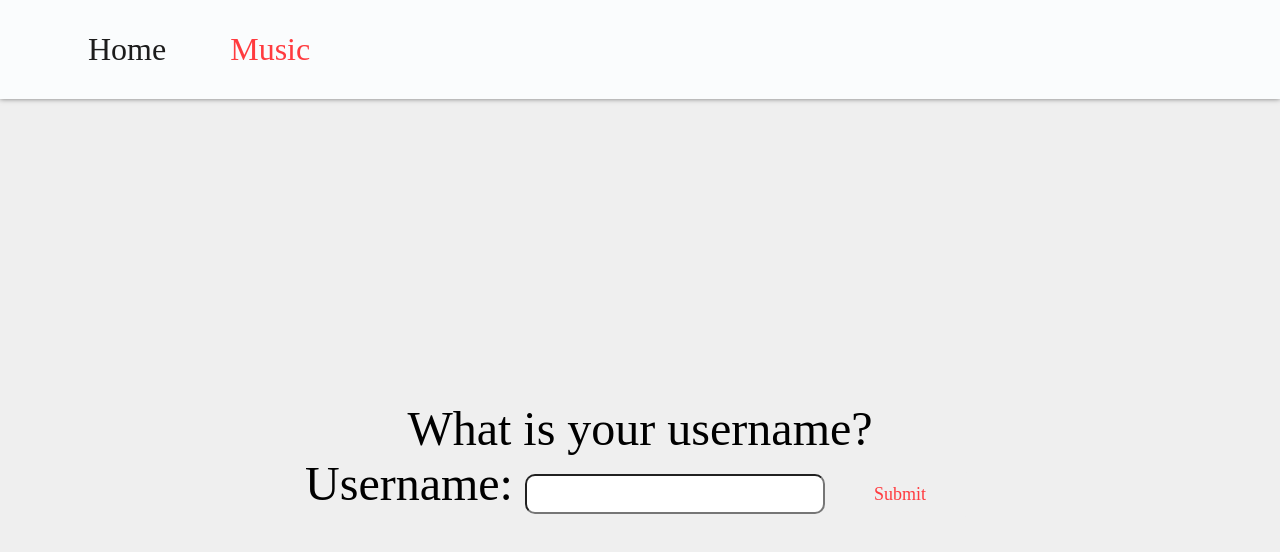
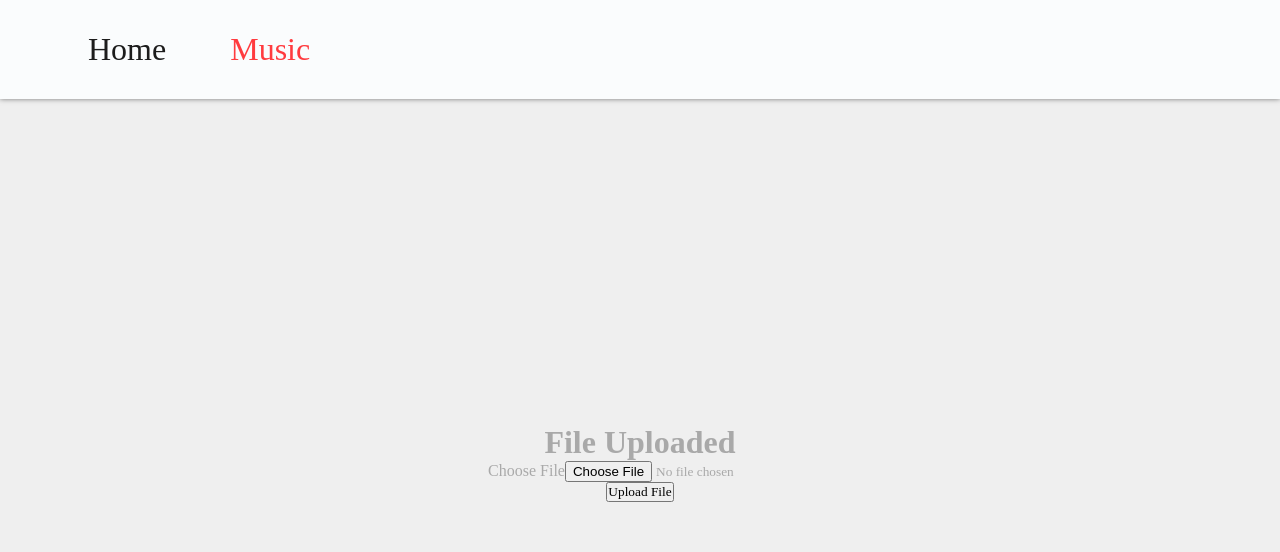
Before and after one commit to Is0toi/moosic, a React (Create React App) app in the folder moosic/: page /music in a window 1280 px wide. Shown: the top 552 px of the page. Built offline with nearby package versions, Linux system fonts and the light colour scheme.

Commit message:
WaveSurfer works...
https://wavesurfer.xyz/

Took me a load of time but I finally figured out it out eventually

```diff
--- a/moosic/package.json
+++ b/moosic/package.json
@@ -7,11 +7,16 @@
     "@testing-library/jest-dom": "^6.6.3",
     "@testing-library/react": "^16.3.0",
     "@testing-library/user-event": "^13.5.0",
+    "axios": "^1.10.0",
+    "cors": "^2.8.5",
+    "express": "^5.1.0",
+    "multer": "^2.0.2",
     "react": "^19.1.0",
     "react-dom": "^19.1.0",
     "react-icons": "^5.5.0",
     "react-router-dom": "^7.7.0",
     "react-scripts": "5.0.1",
+    "wavesurfer.js": "^7.10.0",
     "web-vitals": "^2.1.4"
   },
   "scripts": {
--- a/moosic/src/component/Music.jsx
+++ b/moosic/src/component/Music.jsx
@@ -1,5 +1,5 @@
 import React, { useEffect, useState } from 'react';
-import UsernameInput from './Input';
+import Upload from './Upload';
 
 
 function Music() {
@@ -59,7 +59,7 @@ function Music() {
                         <h1>Let's get started</h1>
                     </div>
                     <div className="next">
-                        {showInput && <UsernameInput onSubmit={handleUsernameSubmit} />}
+                        {showInput && <Upload onSubmit={handleUsernameSubmit} />}
                     </div>
                 </>
             ) : (
@@ -68,6 +68,10 @@ function Music() {
                         <h2>Welcome, {submittedUsername}</h2>
                         <p>We're glad to have you</p>
                     </div>
+                        <input></input>
+                    <div>
+
+                    </div>
                 </div>
             )}
         </div>
--- /dev/null
+++ b/moosic/src/component/Upload.jsx
@@ -0,0 +1,72 @@
+import React, { useState } from 'react';
+import axios from 'axios';
+import WaveSurfer from 'wavesurfer.js'
+
+function Upload() {
+    const [selectedFile, setSelectedFile] = useState(null);
+    const [uploadProgress, setUploadProgress] = useState(0);
+    // For progress bar
+    const [uploadStatus, setUploadStatus] = useState('');
+
+    const handleFileChange = (e) => {
+        setSelectedFile(e.target.files[0]);
+        setUploadStatus('');
+    };
+
+    function AudioURL() {
+        const urlObj = URL.createObjectURL(selectedFile);
+        var audio = new Audio(urlObj);
+        return (urlObj);
+    }
+    const handleUpload = async () => {
+        if (!selectedFile) {
+            setUploadStatus('Select a music file');
+            return;
+        }
+        const wavesurfer = WaveSurfer.create({
+            container: document.body,
+            waveColor: 'rgb(200, 0, 200)',
+            progressColor: 'rgb(100, 0, 100)',
+            url: AudioURL(),
+        })
+
+        wavesurfer.on('click', () => {
+            wavesurfer.play()
+        })
+
+
+    }
+
+
+    return (
+        <>
+            <div>
+                <h1> File Uploaded</h1>
+                <label className="file-label"> Choose File</label>
+                <input type="file" onChange={handleFileChange} className="file-input" />
+
+                {selectedFile && (
+                    <p>Selected: {selectedFile.name}</p>
+                )}
+            </div>
+
+            <button onClick={handleUpload} className="upload-button">
+                Upload File
+            </button>
+
+            {uploadProgress > 0 && uploadProgress < 100 && (
+                <div>
+                    <div className="progress" style={{ width: `${uploadProgress}%` }}>
+                        {/* This is the bar */}
+
+                    </div>
+                </div>
+            )}
+
+            {uploadStatus && <p> {uploadStatus}</p>
+            }
+        </>
+    );
+}
+
+export default Upload
```
Also changed, not shown: moosic/src/component/FileUploader.jsx (added, +48 -0 lines), 1 other file (tests, documents, lock files or other folders).
